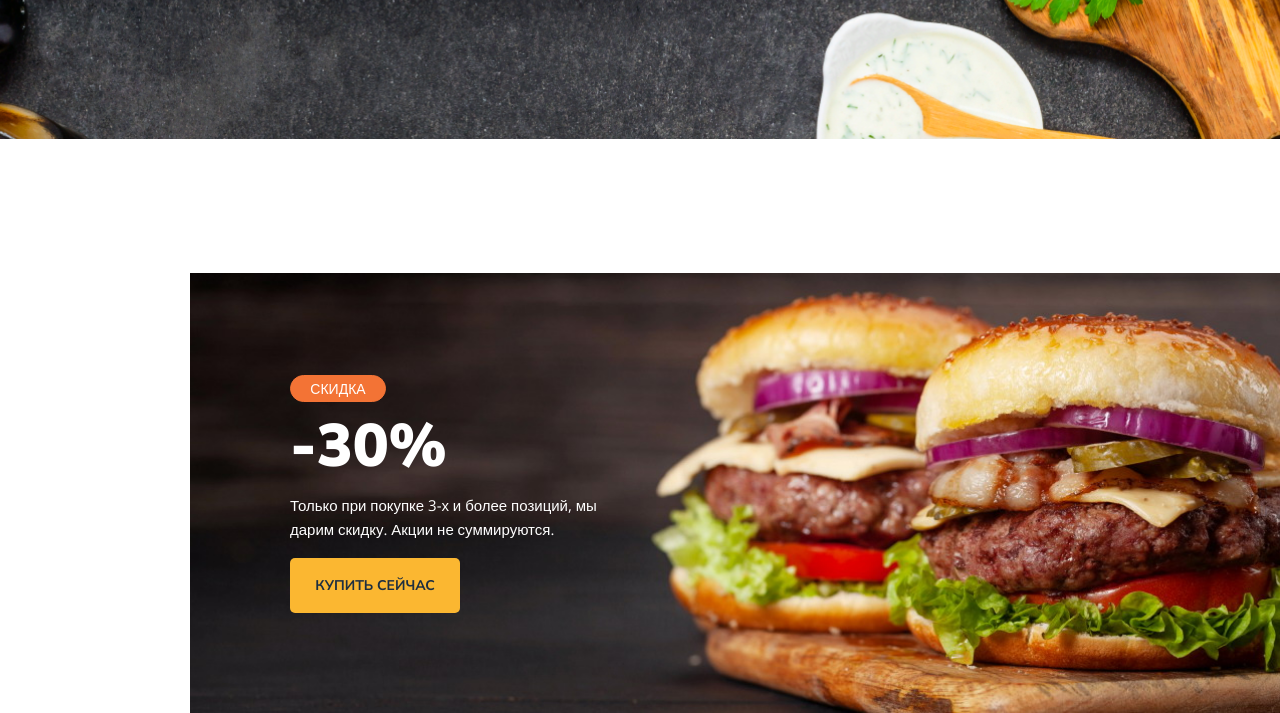
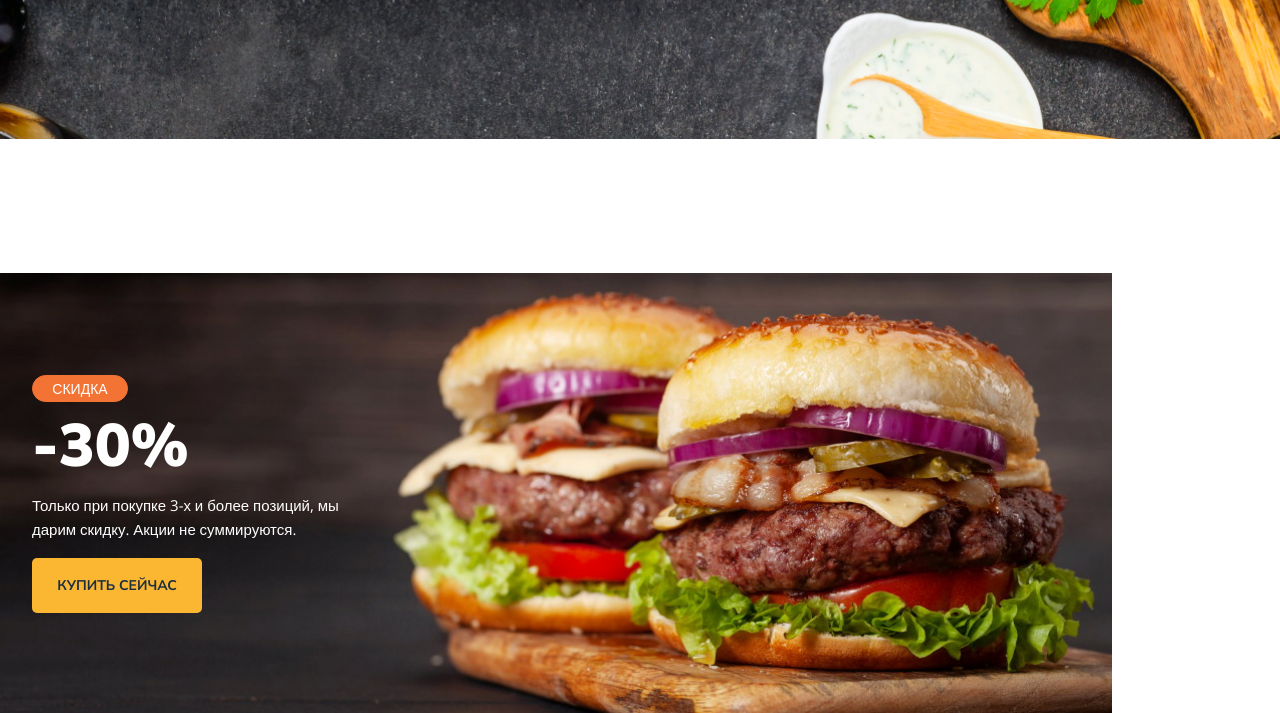
Before and after one commit to roseetcroix/Burger, a plain HTML site: page index.html in a window 1280 px wide. Shown: the part 448-1161 px from the top of the page. Drawn offline with nearby package versions, Linux system fonts and the light colour scheme.

Commit message:
change Mod12

```diff
--- a/Styles/main.css
+++ b/Styles/main.css
@@ -150,10 +150,9 @@ header{
     background-image: url(../img/Banner.jpg);
     max-width: 1180px;
     height: 440px;
-    margin-left: 190px;
+    margin-left: -68px;
     margin-right: 368px;
     margin-top: 134px;
-
 }
 .container-banner{
     width: 353px;
@@ -203,7 +202,6 @@ header{
     width: 310px;
     height: 38px;
 }
-
   .banner-link{
     position: absolute;
     bottom: 1px;
```
